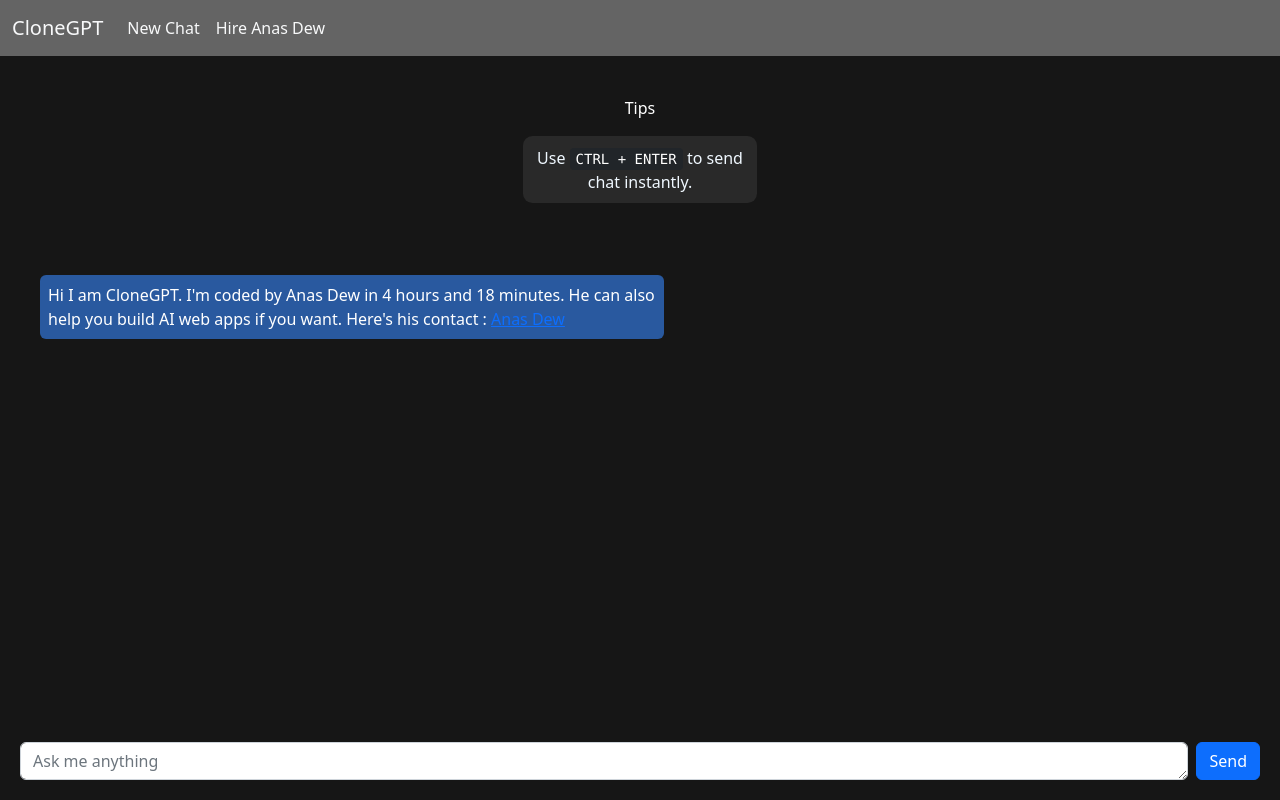
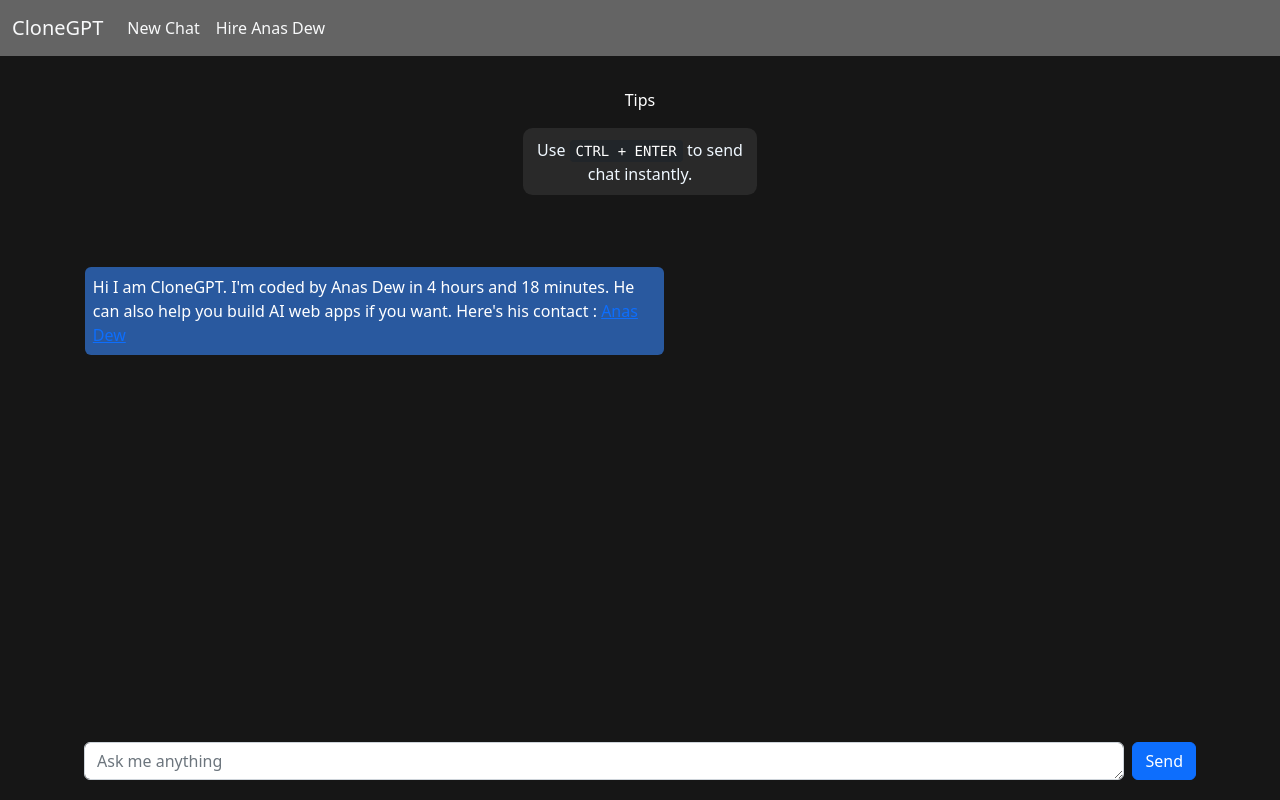
Before and after one commit to Anas-Dew/chatgpt-clone, a React (Create React App) app: page / in a window 1280 px wide. Built offline with nearby package versions, Linux system fonts and the light colour scheme.

Commit message:
new update ai is typing

```diff
--- a/src/components/Chat.js
+++ b/src/components/Chat.js
@@ -3,7 +3,7 @@ import React, { useRef, useState } from 'react'
 const Chat = () => {
     const audioSendRef = useRef(null);
     const audioGotRef = useRef(null);
-    const [AIChat, setAIChat] = useState('AI is writing...')
+    const [AIChat, setAIChat] = useState('AI is typing...')
     const AddToChat = () => {
         let chatBox = document.getElementById('chat-box');
         let currentText = document.getElementById('chat-input').value
@@ -14,10 +14,11 @@ const Chat = () => {
             audioSendRef.current.play()
             chatBox.innerHTML = chatBox.innerHTML + `<div id='chat-pop' style='background-color:#217b82 !important' class='slide-top align-self-end text-end p-2 m-1 text-white rounded'></div>`
             chatBox.lastChild.textContent = currentText
+            window.scrollTo(0,10000)
             document.getElementById('chat-input').value = ""
-            chatBox.scrollTop = chatBox.scrollHeight;
             setTimeout(() => {
                 SendChat()
+                window.scrollTo(0,10000)
             }, 1000)
             // setAIChat('...')
             getChat("https://api.openai.com/v1/completions", currentText)
@@ -46,7 +47,7 @@ const Chat = () => {
             },
             body: JSON.stringify({
                 "model": "text-davinci-003",
-                "prompt": `DO IT NOW and RETURN RESPONSE FORMATTED AS HTML CONTENT LIKE HEADING, BULLET POINTS, TABLES as NEEDED and KEEP THE RESPONSE SHORT AND CONCISE:${question}`,
+                "prompt": `Return response formatted as html content:${question}`,
                 "temperature": 0.7,
                 "max_tokens": 750,
                 "top_p": 1,
@@ -58,6 +59,7 @@ const Chat = () => {
                 let response = data['choices'][0]['text'];
                 console.log(response);
                 document.getElementById('chat-box').lastChild.innerHTML = response
+                window.scrollTo(0,10000)
             }
         )
     }
@@ -75,7 +77,7 @@ const Chat = () => {
                 <audio ref={audioGotRef}>
                     <source src="../text-got.wav" type="audio/wav" />
                 </audio>
-                <div id='chat-plate' className="d-flex p-3 fixed-bottom bg-white">
+                <div id='chat-plate' className=" p-3 fixed-bottom bg-white">
                     <textarea style={{ height: "1rem" }} onKeyDown={e => {
                         if (e.keyCode === 13 && e.ctrlKey) {
                             AddToChat();
--- a/src/components/Navbar.js
+++ b/src/components/Navbar.js
@@ -4,7 +4,7 @@ import { Link } from 'react-router-dom';
 const Navbar = (props) => {
 
     return (
-        <nav id='nav-bar' className="navbar navbar-expand-lg">
+        <nav id='nav-bar' className="navbar fixed-top navbar-expand-lg">
             <div className="container-fluid">
                 <Link className="navbar-brand text-light" href="#">{props.heading}</Link>
                 <button className="navbar-toggler" type="button" data-bs-toggle="collapse" data-bs-target="#navbarNav" aria-controls="navbarNav" aria-expanded="false" aria-label="Toggle navigation">
--- a/src/components/Tips.js
+++ b/src/components/Tips.js
@@ -3,7 +3,7 @@ import React from 'react'
 function FAQs() {
 
     return (
-        <div id='faq-block' className='d-flex text-center justify-content-center'>
+        <div id='faq-block' className='mt-5 d-flex text-center justify-content-center'>
             <div className='d-flex flex-column align-items-center m-3'>
                 <i style={{ scale: "1.2" }} className="mt-3 fa-solid fa-wand-magic-sparkles"></i>
                 <p className='mt-2 text-white'>Tips</p>
--- a/src/index.css
+++ b/src/index.css
@@ -12,10 +12,29 @@ body {
     color: aliceblue !important;
 }
 
-#chat-plate {
-    background-color: rgba(0, 0, 255, 0) !important;
+#chat-box {
+    margin-left: 2.8rem;
+    margin-right: 2.8rem;
 }
 
+#chat-plate {
+    background-color: var(--hero-bg) !important;
+    width: 100%;
+    display: flex;
+    padding-left: 5rem !important;
+    padding-right: 5rem !important;
+}
+
+@media screen and (max-width: 480px) {
+    #chat-plate {
+        padding-left: 1rem !important;
+        padding-right: 1rem !important;
+    }
+    #chat-box {
+        margin-left: -1rem;
+        margin-right: 0rem;
+    }
+}
 
 /* ----------------------------------------------
  * Generated by Animista on 2023-2-27 11:2:46
```
